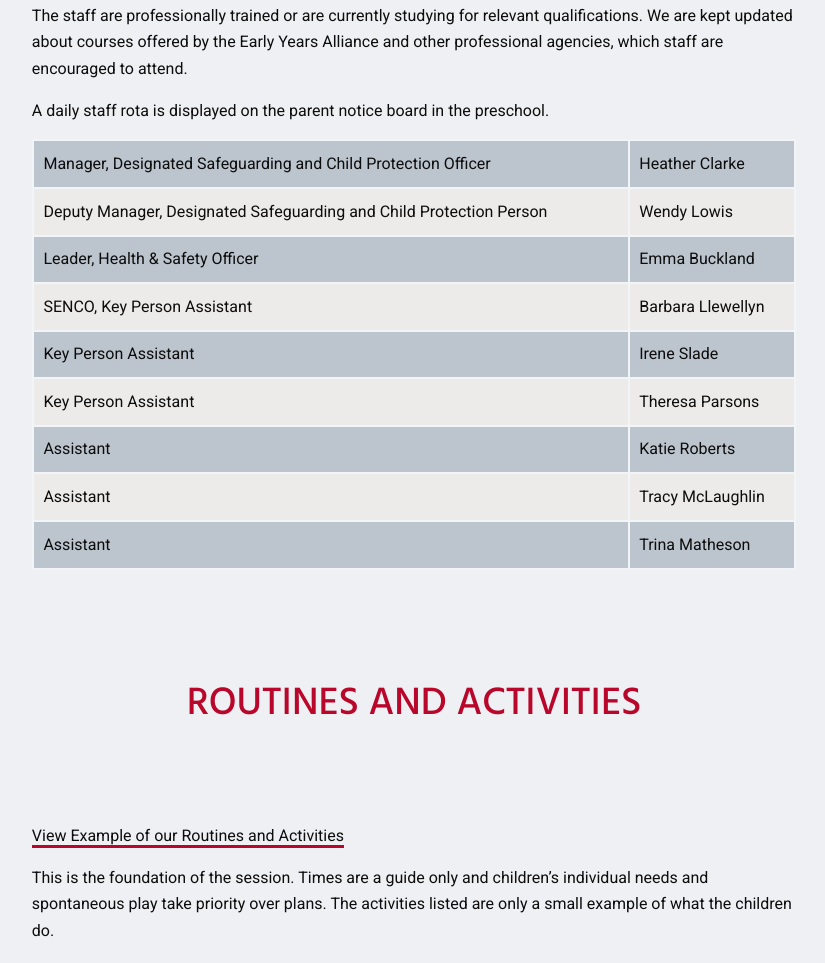
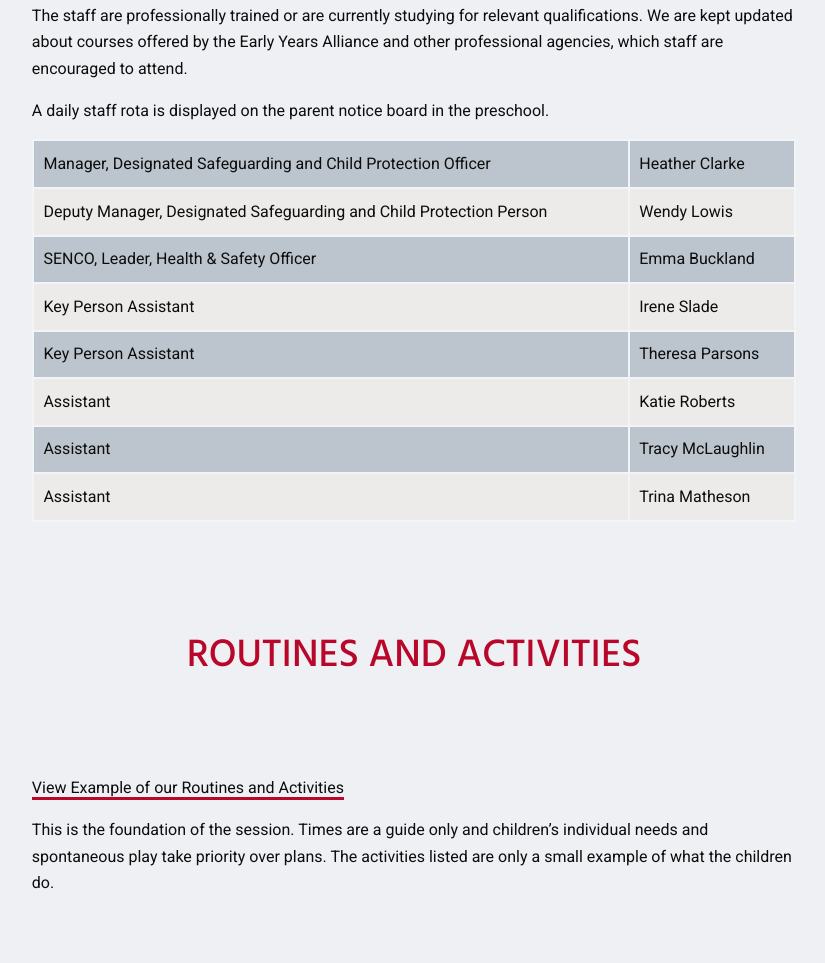
Before and after one commit to southwatervillagepreschool/svhps2020web, a Gatsby site: page /about in a window 1280 px wide. Shown: the part 8965-9928 px from the top of the page, without its empty margins (226-1051 px from the left). Built offline with nearby package versions, Linux system fonts and the light colour scheme; Gatsby itself is replaced by a stand-in of ours; some packages are replaced by stand-ins of ours.

Commit message:
update staff

```diff
--- a/src/editable-content/about/ourStaff.md
+++ b/src/editable-content/about/ourStaff.md
@@ -8,16 +8,15 @@ The staff are professionally trained or are currently studying for relevant qual
 
 A daily staff rota is displayed on the parent notice board in the preschool.
 
-|                                                                     |                   |
-| ------------------------------------------------------------------- | ----------------- |
-| Manager, Designated Safeguarding and Child Protection Officer       | Heather Clarke    |
-| Deputy Manager, Designated Safeguarding and Child Protection Person | Wendy Lowis       |
-| Leader, Health & Safety Officer                                     | Emma Buckland     |
-| SENCO, Key Person Assistant                                         | Barbara Llewellyn |
-| Key Person Assistant                                                | Irene Slade       |
-| Key Person Assistant                                                | Theresa Parsons   |
-| Assistant                                                           | Katie Roberts     |
-| Assistant                                                           | Tracy McLaughlin  |
-| Assistant                                                           | Trina Matheson    |
+|                                                                     |                  |
+| ------------------------------------------------------------------- | ---------------- |
+| Manager, Designated Safeguarding and Child Protection Officer       | Heather Clarke   |
+| Deputy Manager, Designated Safeguarding and Child Protection Person | Wendy Lowis      |
+| SENCO, Leader, Health & Safety Officer                              | Emma Buckland    |
+| Key Person Assistant                                                | Irene Slade      |
+| Key Person Assistant                                                | Theresa Parsons  |
+| Assistant                                                           | Katie Roberts    |
+| Assistant                                                           | Tracy McLaughlin |
+| Assistant                                                           | Trina Matheson   |
 
 <!-- https://youtu.be/MCl-iClRo9k -->
```
